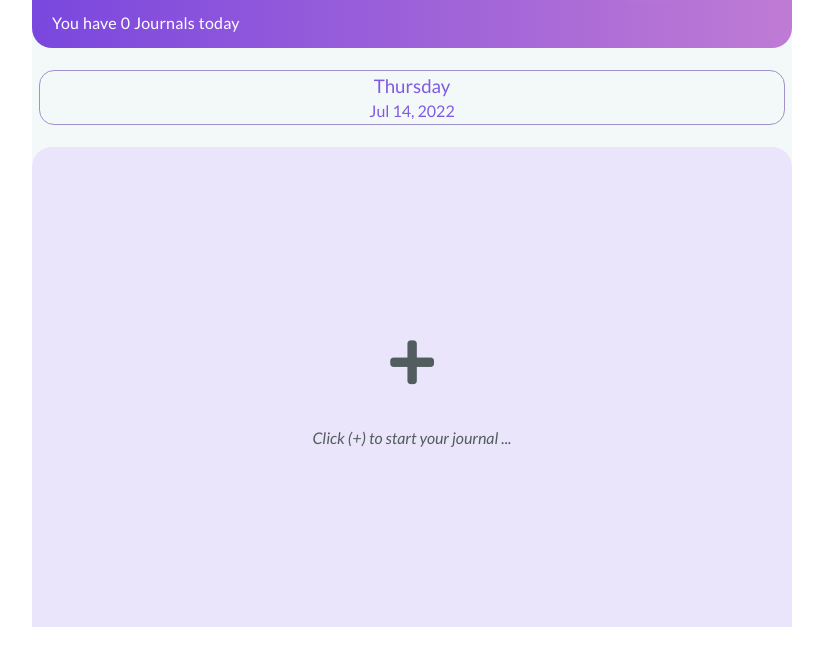
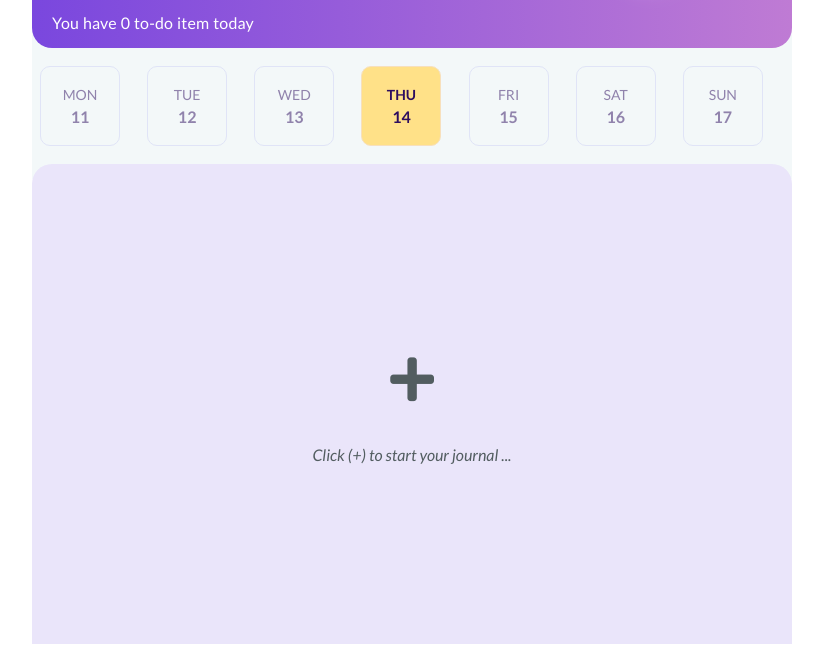
Before and after one commit to annnguyentt/habit_app, a plain HTML site: page index.html in a window 1280 px wide. Shown: the part 152-800 px from the top of the page, without its empty margins (228-1051 px from the left). Drawn offline with nearby package versions, Linux system fonts and the light colour scheme.

Commit message:
show a range of dates

```diff
--- a/functions.js
+++ b/functions.js
@@ -62,7 +62,7 @@ function displayActiveHabits(numActiveHabits) {
     const header = document.querySelector(".header");
     header.querySelector(
         "p"
-    ).innerText = `You have ${numActiveHabits} Journals today`;
+    ).innerText = `You have ${numActiveHabits} to-do ${numActiveHabits > 1? "items" : "item"} today`;
 }
 
 // update progress bar
@@ -138,13 +138,13 @@ function formatDate(unixTime, toDisplay = true) {
     const mm = ("0" + (newDate.getMonth() + 1)).slice(-2);
     const yyyy = newDate.getFullYear();
     const dayNames = [
-        "Sunday",
-        "Monday",
-        "Tuesday",
-        "Wednesday",
-        "Thursday",
-        "Friday",
-        "Saturday",
+        "Sun",
+        "Mon",
+        "Tue",
+        "Wed",
+        "Thu",
+        "Fri",
+        "Sat",
     ];
     const monthNames = [
         "Jan",
@@ -162,8 +162,7 @@ function formatDate(unixTime, toDisplay = true) {
     ];
     if (toDisplay) {
         return [
-            dayNames[weekDay],
-            monthNames[parseInt(mm - 1)] + " " + dd + ", " + yyyy,
+            dayNames[weekDay], dd, `${yyyy}-${mm}-${dd}`
         ];
     } else {
         return `${yyyy}-${mm}-${dd}`;
--- a/index.html
+++ b/index.html
@@ -33,7 +33,7 @@
             <h1>Daily Habits</h1>
             <p></p>
         </div>
-        <div class="showable-dates"></div>
+        <ul class="showable-dates"></ul>
         <div class="add-new-habit">
             <a href="#" class="btn btn-white btn-animate"><i class="fa fa-plus" aria-hidden="true"></i></a>
             <p>Click (+) to start your journal ...</p>
--- a/my_habit.css
+++ b/my_habit.css
@@ -129,32 +129,50 @@ div .dot {
 
 .showable-dates {
     display: grid;
-    grid-template-columns: repeat(1, 1fr);
-    padding: 15px 0 30px 0;
+    grid-template-columns: repeat(7, 1fr);
+    padding: 15px 5px 30px 5px;
     background-color: #F3F8F9;
+    margin: 0;
 }
 
-.showable-dates a {
+.date {
     text-decoration: none;
-    color: #805BE2;
+    color: rgba(46, 13, 95, 0.5);
+    margin: 3px;
+    padding: 5px;
+    border: solid 1px #e0e4f7;
+    border-radius: 10px;
+    aspect-ratio: 1/1;
+    max-width: 80px;
     display: flex;
+    align-items: center;
+    justify-content: center;
     flex-direction: column;
-    justify-content: center;
-    align-items: center;
-    margin: 7px;
-    padding: 2px;
-    border: solid 1px #A192CB;
-    border-radius: 15px;
+}
+.date.today {
+    color: #6C30FF;
+}
+.date.today h3 {
+    font-weight: 700;
+}
+.date.selected {
+    color: #2E0D5F;
+    background-color: #FFE188;
+    border: solid 1px #F7E0BD;
+}
+.date.selected h3 {
+    font-weight: 700;
+}
+.date h3 {
+    margin: 2px;
+    font-weight: 400;
+    font-size: 14px;
+    text-transform:uppercase;
 }
 
-.showable-dates a h3 {
+.date p {
     margin: 2px;
-    font-weight: 400;
-}
-
-.showable-dates a p {
-    margin: 2px;
-    font-weight: 400;
+    font-weight: 700;
 }
 
 .add-new-habit {
--- a/my_habit.js
+++ b/my_habit.js
@@ -1,16 +1,42 @@
 /* SHOW CHOSEN DATE ON MAIN PAGE */
-const selectedDate = formatDate(getUnixTimeToday(), false);
+let today = formatDate(getUnixTimeToday(), false),
+    selectedDate = today;
 
-const showableDateArray = getDateArr(0, (new Date(selectedDate).getTime())).map((item) =>
+const showableDateArray = getDateArr(6, (new Date(selectedDate).getTime() - 86400*1000*3)).map((item) =>
     formatDate(item)
 );
 const showableDates = document.querySelector(".showable-dates");
 showableDateArray.forEach(function (item) {
-    showableDates.insertAdjacentHTML(
-        "beforeend",
-        `<a href="#"><h3>${item[0]}</h3><p>${item[1]}</p></a>`
+    let dateElement = document.createElement('li');
+    dateElement.classList.add('date');
+    dateElement.setAttribute("data-selected-date", item[2]);
+    dateElement.innerHTML = `<h3>${item[0]}</h3>
+                            <p>${item[1]}</p>`;
+    if (item[2] === selectedDate) {
+        dateElement.classList.add('selected');
+        dateElement.classList.add('today');
+    }
+    showableDates.appendChild(
+        dateElement
     );
 });
+
+const dateItems = showableDates.querySelectorAll('.date');
+
+showableDates.addEventListener('click', function(event) {
+    if ( ['LI', 'H3', 'P'].includes(event.target.tagName)) {
+        dateItems.forEach(date => date.classList.remove('selected'));
+        if (event.target.tagName === 'LI') {
+            event.target.classList.add('selected');
+            selectedDate = event.target.getAttribute('data-selected-date');
+        }
+        else {
+            event.target.parentNode.classList.add('selected')
+            selectedDate = event.target.parentNode.getAttribute('data-selected-date');
+        }
+    }
+    displayItemsOfSelectedDate(selectedDate);
+})
 
 /* MAIN PAGE LAYOUT WHEN USER VISIT APP:
     If there is no habits stored in localStorage, the app will display "add-new-habit" layout.
@@ -21,14 +47,16 @@ const habitTracking = retrieveDataFromLocal("habitTracking");
 const allHabits = habitTracking["habits"];
 const allRecords = habitTracking["records"];
 
-let numActiveHabits = getActiveHabitIds(selectedDate).length;
-displayActiveHabits(numActiveHabits);
-
 const addNewButton = document.querySelector(".add-new-habit");
 const blankHabit = document.querySelector(".habit-input");
 
+function displayItemsOfSelectedDate(selectedDate) {
+    let numActiveHabits = getActiveHabitIds(selectedDate).length;
+    displayActiveHabits(numActiveHabits);
+    document.querySelectorAll('.habit-display').forEach(e => e.remove());
     if (numActiveHabits >= 1) {
         openMainPage();
+
         let idx = 0;
         let allActiveHabitIds = getSortedHabitArray(getActiveHabitIds(selectedDate));
         for (let habitId of allActiveHabitIds) {
@@ -48,6 +76,9 @@ if (numActiveHabits >= 1) {
     addNewButton.addEventListener("click", function () {
         openMainPage();
     });
+}
+
+displayItemsOfSelectedDate(selectedDate);
 
 
 /* HABIT IS SAVED */
```
Lines whose indentation alone changed are shown as unchanged.
